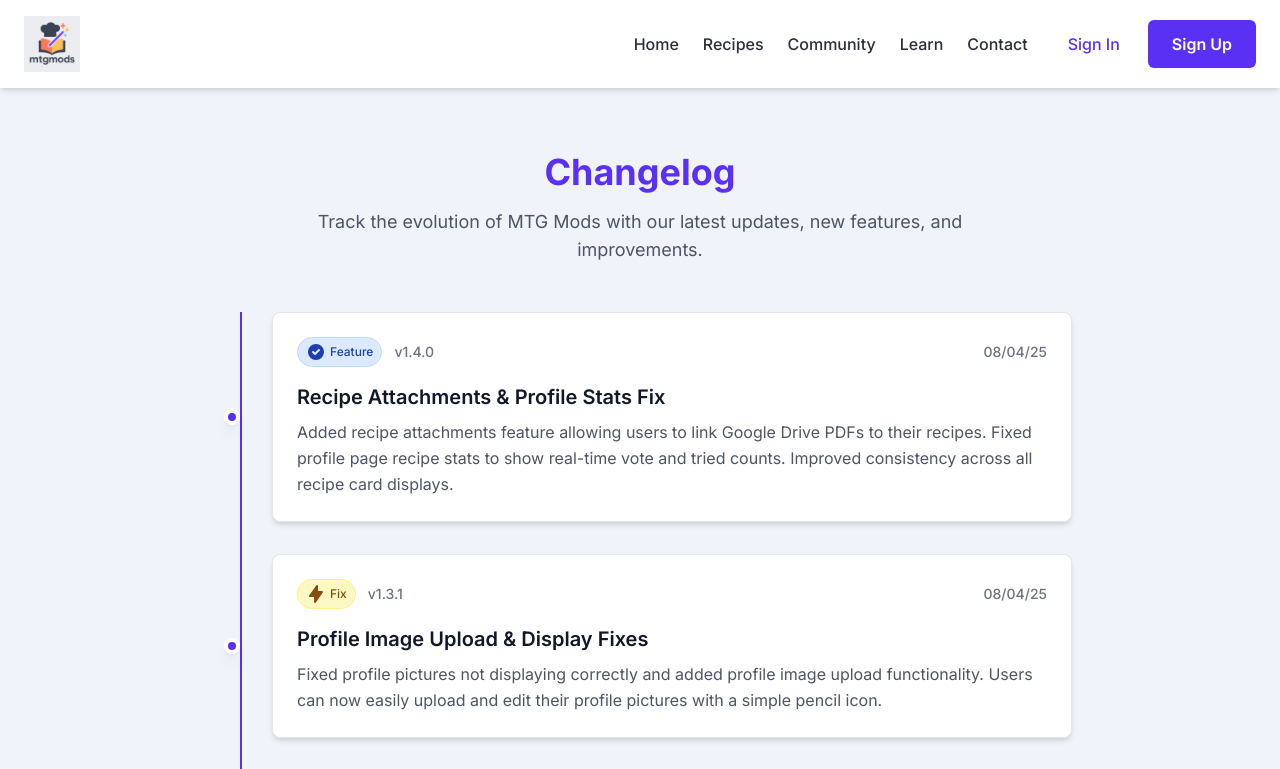
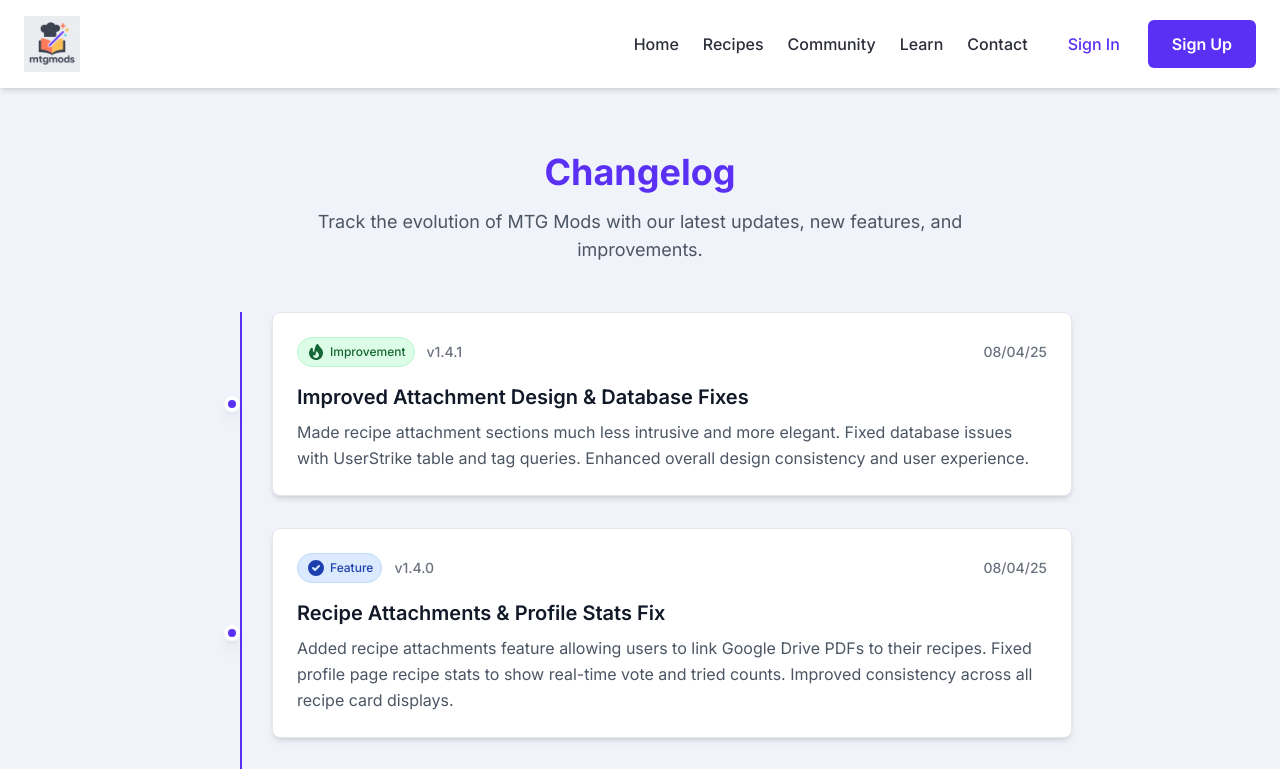
Before and after one commit to natewizz/mtg-mods, a Next.js app: page /changelog in a window 1280 px wide. Shown: the top 769 px of the page. Built offline with nearby package versions, Linux system fonts and the light colour scheme; no server answers.

Commit message:
Update changelogs for attachment design improvements and database fixes

```diff
--- a/src/app/changelog/page.tsx
+++ b/src/app/changelog/page.tsx
@@ -42,6 +42,13 @@ interface ChangelogEntry {
 }
 
 const changelogData: ChangelogEntry[] = [
+  {
+    date: '2025-08-04',
+    version: 'v1.4.1',
+    title: 'Improved Attachment Design & Database Fixes',
+    description: 'Made recipe attachment sections much less intrusive and more elegant. Fixed database issues with UserStrike table and tag queries. Enhanced overall design consistency and user experience.',
+    type: 'improvement'
+  },
   {
     date: '2025-08-04',
     version: 'v1.4.0',
```
Also changed, not shown: 1 other file (tests, documents, lock files or other folders).
